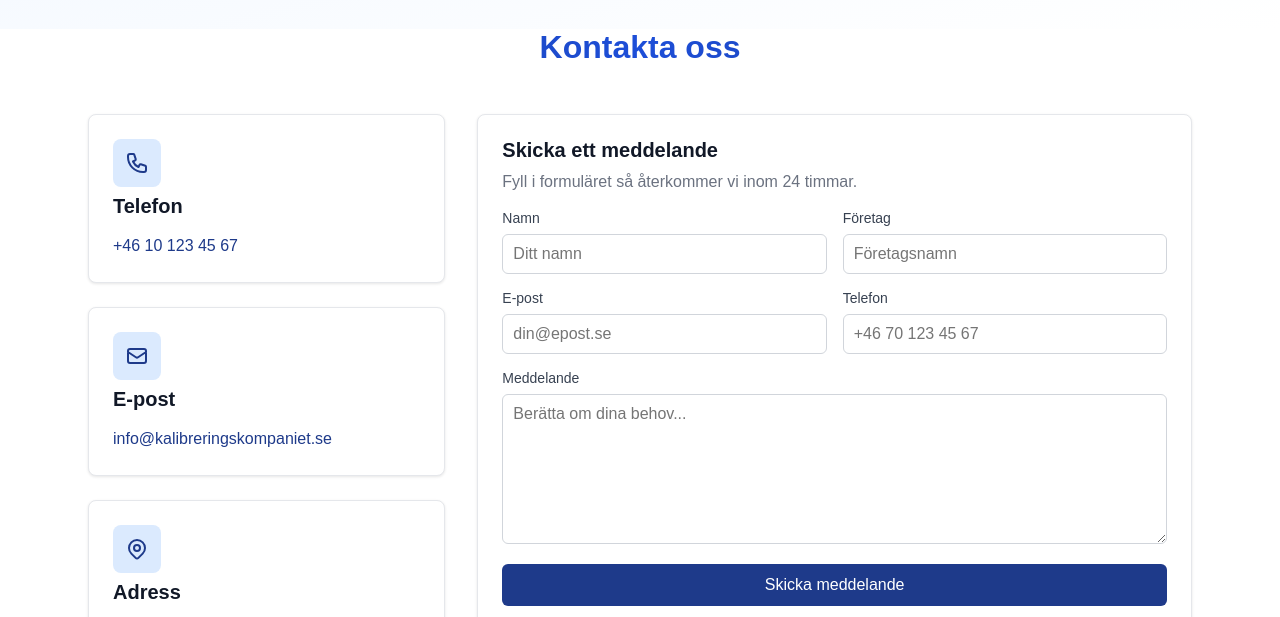
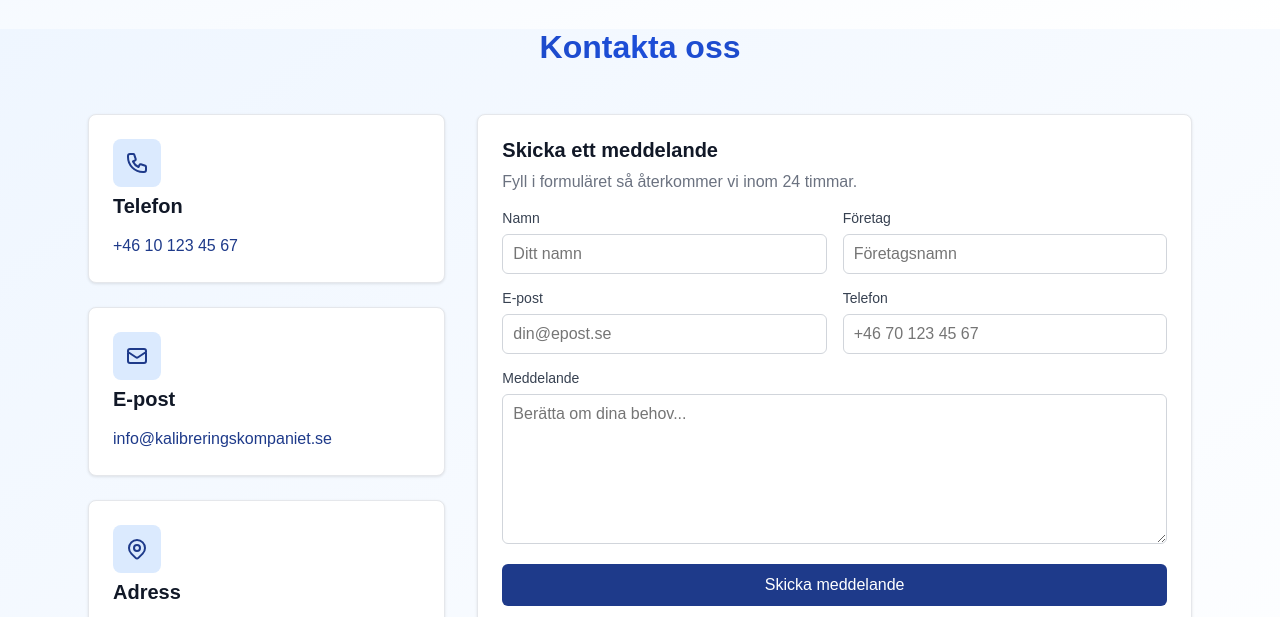
Before and after one commit to samWidlund/kalibreringskompaniet-template, a plain HTML site: page index.html in a window 1280 px wide. Shown: the part 2089-2706 px from the top of the page. Drawn offline with Linux system fonts and the light colour scheme.

Commit message:
set background color to contactPage

```diff
--- a/style.css
+++ b/style.css
@@ -363,6 +363,10 @@ textarea {
     min-height: 150px;
 }
 
+#contactPage {
+    background: linear-gradient(to bottom right, rgb(239, 246, 255), white);
+}
+
 #contactPage button {
     width: 100%;
     padding: 0.75rem 1.5rem;
```
